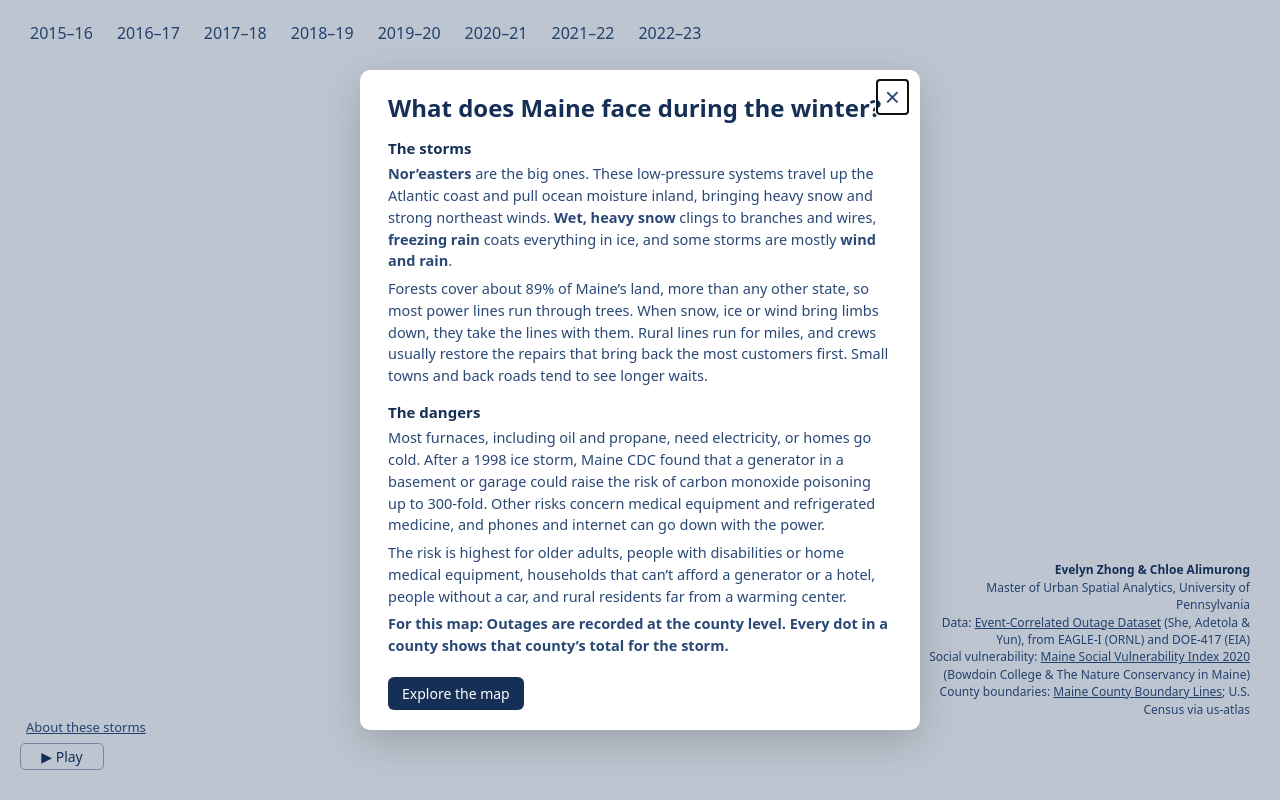
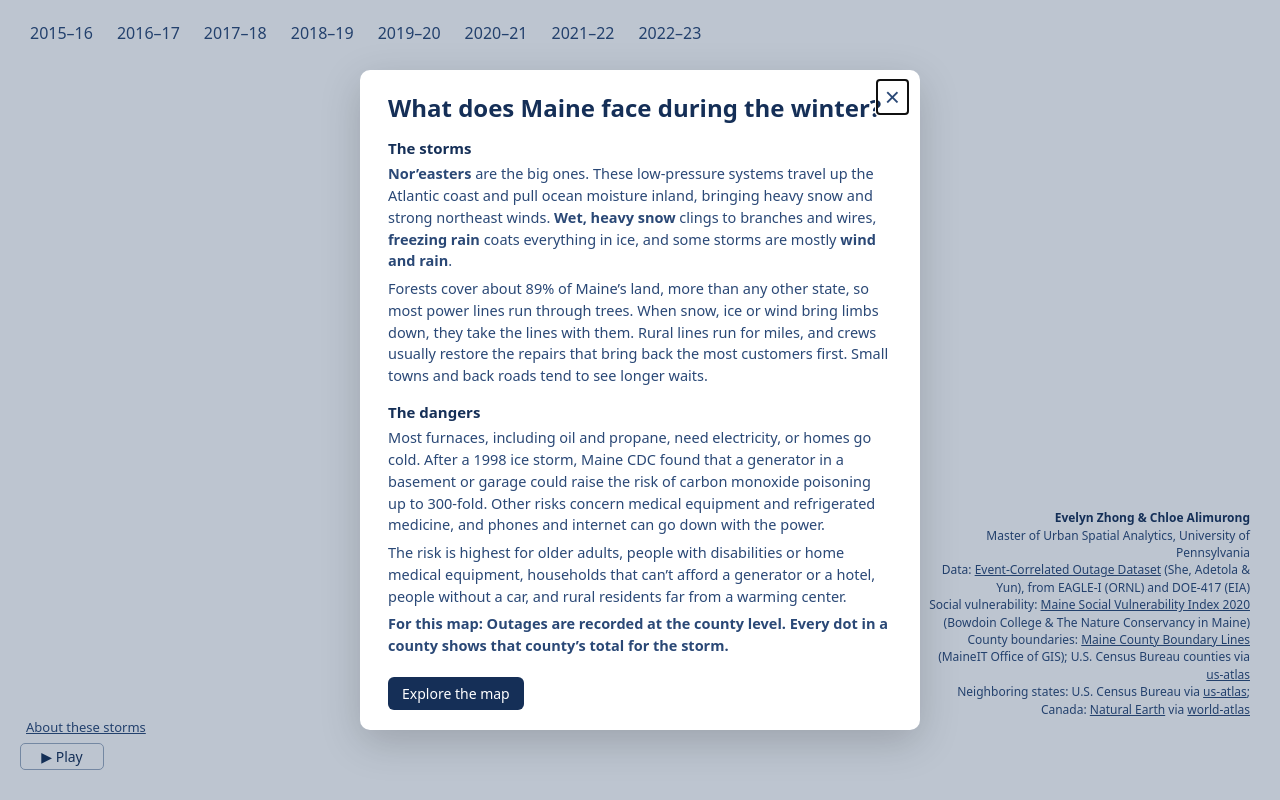
Before and after one commit to chloealimurong/collab-map, a plain HTML site: page index.html in a window 1280 px wide. Drawn offline with nearby package versions, Linux system fonts and the light colour scheme; no server answers; a web font is replaced by a local one.

Commit message:
update the credits

```diff
--- a/index.html
+++ b/index.html
@@ -69,7 +69,8 @@ html,body{margin:0;height:100%;background:#ffffff;color:#152f57;font-family:"Afa
     <b>Evelyn Zhong &amp; Chloe Alimurong</b><br>Master of Urban Spatial Analytics, University of Pennsylvania<br>
     Data: <a href="https://catalog.data.gov/dataset/event-correlated-outage-dataset-in-america">Event-Correlated Outage Dataset</a> (She, Adetola &amp; Yun), from EAGLE-I (ORNL) and DOE-417 (EIA)<br>
     Social vulnerability: <a href="https://services.arcgis.com/F7DSX1DSNSiWmOqh/arcgis/rest/services/SVI2020_Web_Map_for_Data_Share_WFL1/FeatureServer/0">Maine Social Vulnerability Index 2020</a> (Bowdoin College &amp; The Nature Conservancy in Maine)<br>
-    County boundaries: <a href="https://services1.arcgis.com/RbMX0mRVOFNTdLzd/arcgis/rest/services/Maine_County_Boundary_Lines/FeatureServer">Maine County Boundary Lines</a>; U.S. Census via us-atlas
+    County boundaries: <a href="https://services1.arcgis.com/RbMX0mRVOFNTdLzd/arcgis/rest/services/Maine_County_Boundary_Lines/FeatureServer">Maine County Boundary Lines</a> (MaineIT Office of GIS); U.S. Census Bureau counties via <a href="https://github.com/topojson/us-atlas">us-atlas</a><br>
+    Neighboring states: U.S. Census Bureau via <a href="https://github.com/topojson/us-atlas">us-atlas</a>; Canada: <a href="https://www.naturalearthdata.com/">Natural Earth</a> via <a href="https://github.com/topojson/world-atlas">world-atlas</a>
   </div>
   <button id="about">About these storms</button>
   <button id="pause"></button>
```
